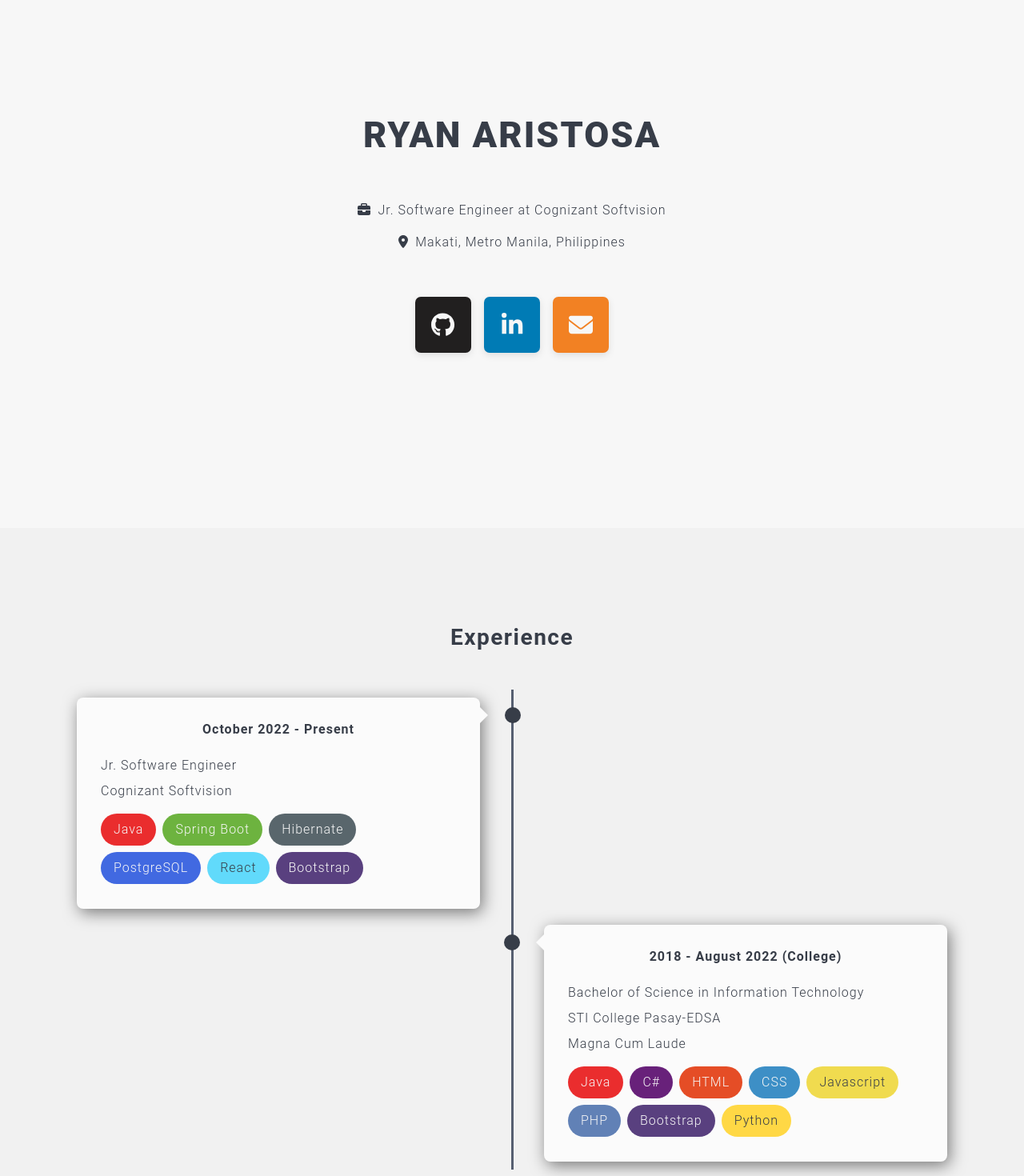
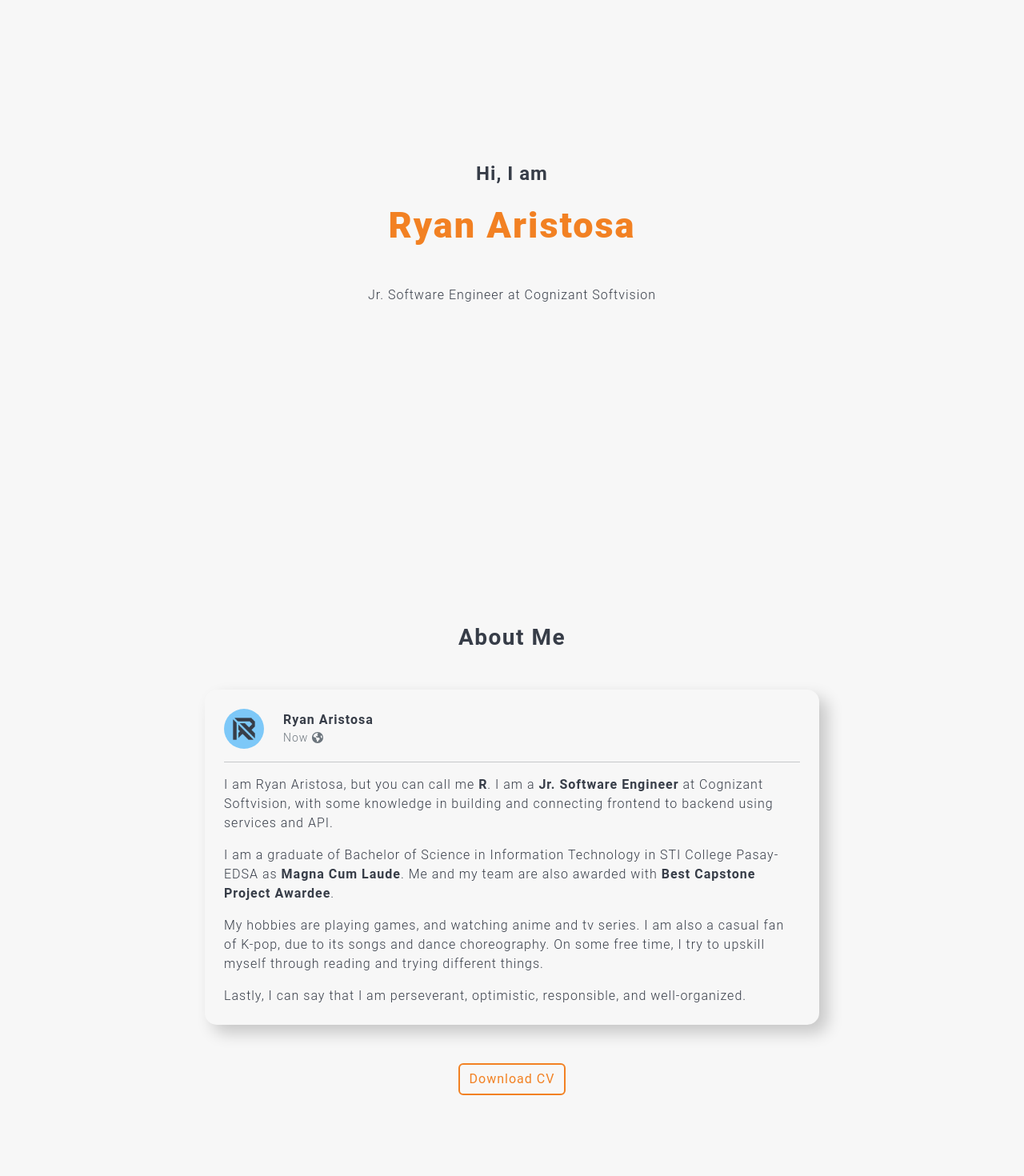
Before and after one commit to ryan-aristosa/ryan-aristosa.github.io, a React (Create React App) app: page / in a window 1280 px wide. Shown: the part 140-1610 px from the top of the page at 80% size. Built offline with nearby package versions, Linux system fonts and the light colour scheme.

Commit message:
Update landing page

```diff
--- /dev/null
+++ b/src/components/landing/About.js
@@ -0,0 +1,74 @@
+import { FontAwesomeIcon } from '@fortawesome/react-fontawesome';
+import logo from 'assets/logo.png';
+import 'styles/landing/About.scss'
+
+function About() {
+	function downloadCV() {
+		const fileName = 'CV - Ryan Aristosa.pdf';
+
+		fetch(fileName).then(response => {
+			response.blob().then(blob => {
+				const fileURL = window.URL.createObjectURL(blob);
+				let alink = document.createElement('a');
+
+				alink.href = fileURL;
+				alink.download = fileName;
+				alink.click();
+			})
+		})
+	}
+
+	return (
+		<div className='about-me smt-64' id='about'>
+			<div className='mw-1200 my-0 mx-auto px-3'>
+				<h3 className='section-title text-center'>About Me</h3>
+				<div className='about-container mt-5 mx-auto p-4'>
+					<div className='head d-flex align-items-center'>
+						<div className='profile'>
+							<img src={logo} className='h-100 w-100 p-2' />
+						</div>
+						<div className='ms-4'>
+							<p className='fw-600 m-0 p-0'>Ryan Aristosa</p>
+							<p className='m-0 p-0 text-muted'>
+								Now&nbsp;
+								<FontAwesomeIcon icon='fa-solid fa-earth-americas' />
+							</p>
+						</div>
+					</div>
+					<hr />
+					<div>
+						<p className='m-0 p-0'>
+							I am Ryan Aristosa, but you can call
+							me <span className='fw-600'>R</span>.
+							I am a <span className='fw-600'>Jr. Software Engineer</span> at
+							Cognizant Softvision, with some knowledge in building and connecting
+							frontend to backend using services and API.
+						</p>
+						<p className='mt-3 mb-0 mx-0 p-0'>
+							I am a graduate of Bachelor of Science in Information Technology
+							in STI College Pasay-EDSA
+							as <span className='fw-600'>Magna Cum Laude</span>. Me and my team
+							are also awarded
+							with <span className='fw-600'>Best Capstone Project Awardee</span>.
+						</p>
+						<p className='mt-3 mb-0 mx-0 p-0'>
+							My hobbies are playing games, and watching anime and tv series. I am
+							also a casual fan of K-pop, due to its songs and dance choreography.
+							On some free time, I try to upskill myself through reading and trying
+							different things.
+						</p>
+						<p className='mt-3 mb-0 mx-0 p-0'>
+							Lastly, I can say that I am perseverant, optimistic, responsible, and
+							well-organized.
+						</p>
+					</div>
+				</div>
+				<div className='btn-container mt-5 d-flex justify-content-center'>
+					<button className='btn' onClick={downloadCV}>Download CV</button>
+				</div>
+			</div>
+		</div>
+	);
+}
+
+export default About;
--- a/src/components/landing/AnchorButton.js
+++ b/src/components/landing/AnchorButton.js
@@ -1,6 +1,6 @@
 function AnchorButton(props) {
 	return (
-		<a href={props.link} rel='noreferrer' target='_blank' className='btn w-100 h-100'>
+		<a href={props.link} rel='noreferrer' target='_blank' className='btn w-100 h-100 d-flex align-items-center justify-content-center'>
 			{props.text}
 		</a>
 	);
--- a/src/components/landing/Content.js
+++ b/src/components/landing/Content.js
@@ -1,3 +1,4 @@
+import About from 'components/landing/About';
 import Experience from 'components/landing/Experience';
 import Home from 'components/landing/Home';
 import Project from 'components/landing/Project';
@@ -78,6 +79,7 @@
 	return (
 		<div className='content'>
 			<Home />
+			<About />
 			<Experience timelineObj={TIMELINE_OBJ} />
 			<Project projectObj={PROJECT_OBJ} />
 		</div>
--- a/src/components/landing/Experience.js
+++ b/src/components/landing/Experience.js
@@ -17,7 +17,7 @@
 								techStack.map(([stack, bgColor, color]) => (
 									<div
 										className={bgColor + ' ' + color +
-											' d-inline-block py-2 px-3 me-2 mt-2'}
+											' d-inline-block py-1 px-3 me-2 mt-2'}
 										key={stack}
 									>
 										{stack}
--- a/src/components/landing/Footer.js
+++ b/src/components/landing/Footer.js
@@ -1,13 +1,48 @@
+import { FontAwesomeIcon } from '@fortawesome/react-fontawesome';
 import 'styles/landing/Footer.scss'
 
 function Footer() {
-	return(
-		<footer className='bc-dcb c-eb text-center py-3'>
-			&copy; 2023&nbsp;
-			<a href='https://ryan-aristosa.github.io/' className='c-eb text-decoration-none'>
-				Ryan Aristosa.
-			</a>
-			&nbsp;All rights reserved.
+	return (
+		<footer className='bc-dcb c-eb text-center py-5'>
+			<div className='links d-flex justify-content-center'>
+				<a
+					href='https://github.com/ryan-aristosa'
+					aria-label='GitHub'
+					rel='noreferrer'
+					target='_blank'
+					className='fab-wrapper c-dcb d-flex align-items-center
+						justify-content-center mx-2'
+				>
+					<FontAwesomeIcon icon='fa-brands fa-github' />
+				</a>
+				<a
+					href='https://www.linkedin.com/in/rynrsts/'
+					aria-label='LinkedIn'
+					rel='noreferrer'
+					target='_blank'
+					className='fab-wrapper c-dcb d-flex align-items-center
+						justify-content-center mx-2'
+				>
+					<FontAwesomeIcon icon='fa-brands fa-linkedin-in' />
+				</a>
+				<a
+					href='mailto: ryan.aristosa@softvision.com'
+					aria-label='Email'
+					rel='noreferrer'
+					target='_blank'
+					className='fab-wrapper c-dcb d-flex align-items-center
+						justify-content-center mx-2'
+				>
+					<FontAwesomeIcon icon='fa-solid fa-envelope' />
+				</a>
+			</div>
+			<div className='copyright mt-4'>
+				&copy; 2023&nbsp;
+				<a href='https://ryan-aristosa.github.io/' className='c-eb text-decoration-none'>
+					Ryan Aristosa.
+				</a>
+				&nbsp;All rights reserved.
+			</div>
 		</footer>
 	);
 }
--- a/src/components/landing/Home.js
+++ b/src/components/landing/Home.js
@@ -2,50 +2,14 @@
 import 'styles/landing/Home.scss';
 
 function Home() {
-	return(
-		<div className='home d-flex align-items-center'>
+	return (
+		<div className='home d-flex align-items-center position-relative overflow-hidden'>
 			<div className='mw-1200 my-0 mx-auto text-center px-3 '>
-				<p className='p-0 m-0'>RYAN ARISTOSA</p>
-				<p className='p-0 mx-0 mb-0 mt-5'>
-					<FontAwesomeIcon icon='fa-solid fa-briefcase' />
-					&ensp;Jr. Software Engineer at Cognizant Softvision
+				<h4 className='fw-600 p-0 mx-0 position-relative'>Hi, I am</h4>
+				<h1 className='p-0 m-0 mb-0 mt-4 position-relative'>Ryan Aristosa</h1>
+				<p className='p-0 mx-0 mb-0 mt-5 position-relative'>
+					Jr. Software Engineer at Cognizant Softvision
 				</p>
-				<p className='p-0 mx-0 mb-0 mt-3'>
-					<FontAwesomeIcon icon='fa-solid fa-location-dot' />
-					&ensp;Makati, Metro Manila, Philippines
-				</p>
-				<div className='d-flex flex-wrap justify-content-center mt-4 pt-4'>
-					<a
-						href='https://github.com/ryan-aristosa'
-						aria-label='GitHub'
-						rel='noreferrer'
-						target='_blank'
-						className='fab-wrapper github c-eb d-flex align-items-center
-							justify-content-center m-2'
-					>
-						<FontAwesomeIcon icon='fa-brands fa-github' />
-					</a>
-					<a
-						href='https://www.linkedin.com/in/rynrsts/'
-						aria-label='LinkedIn'
-						rel='noreferrer'
-						target='_blank'
-						className='fab-wrapper linkedin c-eb d-flex align-items-center
-							justify-content-center m-2'
-					>
-						<FontAwesomeIcon icon='fa-brands fa-linkedin-in' />
-					</a>
-					<a
-						href='mailto: ryan.aristosa@softvision.com'
-						aria-label='Email'
-						rel='noreferrer'
-						target='_blank'
-						className='fab-wrapper email c-eb d-flex align-items-center
-							justify-content-center m-2'
-					>
-						<FontAwesomeIcon icon='fa-solid fa-envelope' />
-					</a>
-				</div>
 			</div>
 		</div>
 	);
--- a/src/components/landing/Navigation.js
+++ b/src/components/landing/Navigation.js
@@ -6,6 +6,7 @@
 function Navigation() {
 	const NAV_OBJ = {
 		'home': 'fa-solid fa-house',
+		'about': 'fa-solid fa-address-card',
 		'experience': 'fa-solid fa-code',
 		'project': 'fa-solid fa-diagram-project'
 	};
@@ -44,7 +45,7 @@
 		<nav className='bc-dcb position-fixed w-100'>
 			<div className='mw-1200 h-100 w-100 my-0 mx-auto d-flex'>
 				<div className='logo-container h-100'>
-					<a href='https://rynrsts.github.io/'>
+					<a href='https://ryan-aristosa.github.io/'>
 						<img src={logoReversed} alt='Logo (white)' className='h-100' />
 					</a>
 				</div>
--- a/src/components/landing/Project.js
+++ b/src/components/landing/Project.js
@@ -14,7 +14,7 @@
 								techStack.map(([stack, bgColor, color]) => (
 									<div
 										className={bgColor + ' ' + color +
-											' d-inline-block py-2 px-3 me-2 mt-2'}
+											' d-inline-block py-1 px-3 me-2 mt-2'}
 										key={stack}
 									>
 										{stack}
@@ -25,7 +25,7 @@
 					</div>
 					<div className='buttons mt-5 d-flex'>
 						<div className='w-50 pe-2'>
-							<AnchorButton link={openSource} text='Open Source' />
+							<AnchorButton link={openSource} text='Open-source' />
 						</div>
 						<div className='w-50 ps-2'>
 							<AnchorButton link={demo} text='Try it!' />
--- /dev/null
+++ b/src/styles/landing/About.scss
@@ -0,0 +1,42 @@
+$color-medium-light-cyan-blue: #7DC8F8;
+$color-earthborn-bugle: #F7F7F7;
+$color-orange: #F28123;
+
+.about-me {
+	.mw-1200 {
+		padding-bottom: 120px;
+		padding-top: 120px;
+
+		.about-container {
+			border-radius: 15px;
+			box-shadow: 10px 10px 20px 0px rgba(0, 0, 0, 0.2);
+			max-width: 768px;
+
+			.head {
+				.profile {
+					background-color: $color-medium-light-cyan-blue;
+					border-radius: 50%;
+					height: 50px;
+					width: 50px;
+				}
+
+				p:nth-child(2) {
+					font-size: 14px;
+				}
+			}
+		}
+
+		.btn-container {
+			.btn {
+				background-color: $color-earthborn-bugle;
+				border: 2px solid $color-orange;
+				color: $color-orange;
+			}
+
+			.btn:hover {
+				background-color: $color-orange;
+				color: $color-earthborn-bugle;
+			}
+		}
+	}
+}
--- a/src/styles/landing/Footer.scss
+++ b/src/styles/landing/Footer.scss
@@ -1,7 +1,24 @@
 $color-earthborn-bugle: #F7F7F7;
+$color-dark-cyan-blue: #373D48;
 
 footer {
-    a:hover {
-        color: $color-earthborn-bugle;
-    }
+	.links {
+		.fab-wrapper {
+			background-color: $color-earthborn-bugle;
+			border-radius: 50%;
+			font-size: 25px;
+			height: 50px;
+			width: 50px;
+		}
+
+		.fab-wrapper:hover {
+			color: $color-dark-cyan-blue;
+		}
+	}
+
+	.copyright {
+		a:hover {
+			color: $color-earthborn-bugle;
+		}
+	}
 }
--- a/src/styles/landing/Home.scss
+++ b/src/styles/landing/Home.scss
@@ -1,44 +1,15 @@
 $color-earthborn-bugle: #F7F7F7;
+$color-orange: #F28123;
 
 .home {
 	height: calc(100vh - 64px);
 
 	.mw-1200 {
-		p:nth-child(1) {
+		h1 {
+			color: $color-orange;
 			font-size: 45px;
 			font-weight: 900;
 			letter-spacing: 2px;
-
-		}
-
-		div {
-			.fab-wrapper {
-				border-radius: 7px;
-				box-shadow: 0 3px 10px rgba(0, 0, 0, 0.1);
-				font-size: 30px;
-				height: 70px;
-				transition-duration: 0.2s;
-				width: 70px;
-			}
-
-			.fab-wrapper:hover {
-				box-shadow: 0 5px 10px rgba(0, 0, 0, 0.2);
-				color: $color-earthborn-bugle;
-				transform: scale(1.1);
-				transition-duration: 0.2s;
-			}
-
-			.github {
-				background-color: #211F1F;
-			}
-
-			.linkedin {
-				background-color: #007BB5;;
-			}
-
-			.email {
-				background-color: #F28123;
-			}
 		}
 	}
 }
--- a/src/styles/landing/Navigation.scss
+++ b/src/styles/landing/Navigation.scss
@@ -79,7 +79,7 @@
 	}
 }
 
-@media screen and (max-width: 896px) {
+@media screen and (max-width: 768px) {
 	nav {
 		.mw-1200 {
 			.hamburger {
@@ -122,6 +122,10 @@
 					transition: all 0.4s ease 0.4s;
 				}
 
+				li:nth-child(4) {
+					transition: all 0.4s ease 0.5s;
+				}
+
 				li.nav-fade {
 					opacity: 1;
 				}
```
Also changed, not shown: src/assets/logo.png (added), 1 other file (tests, documents, lock files or other folders).
